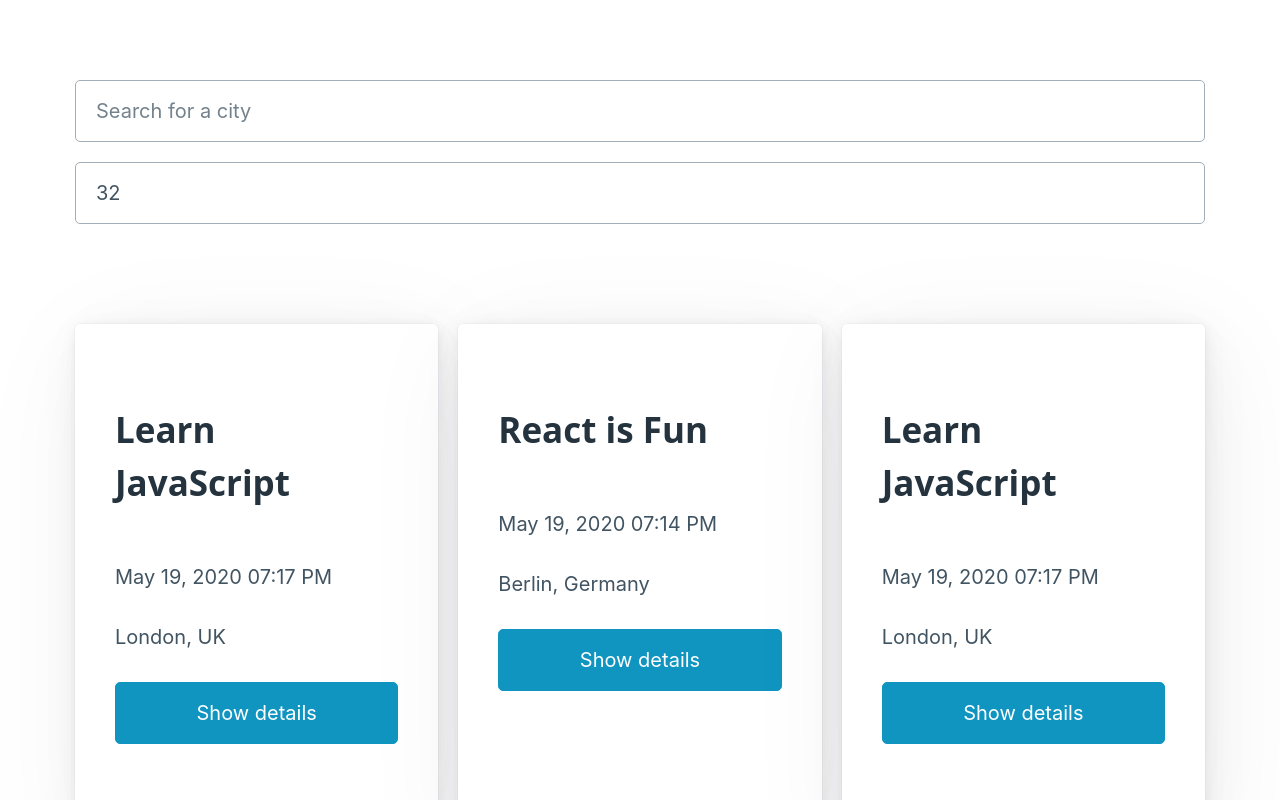
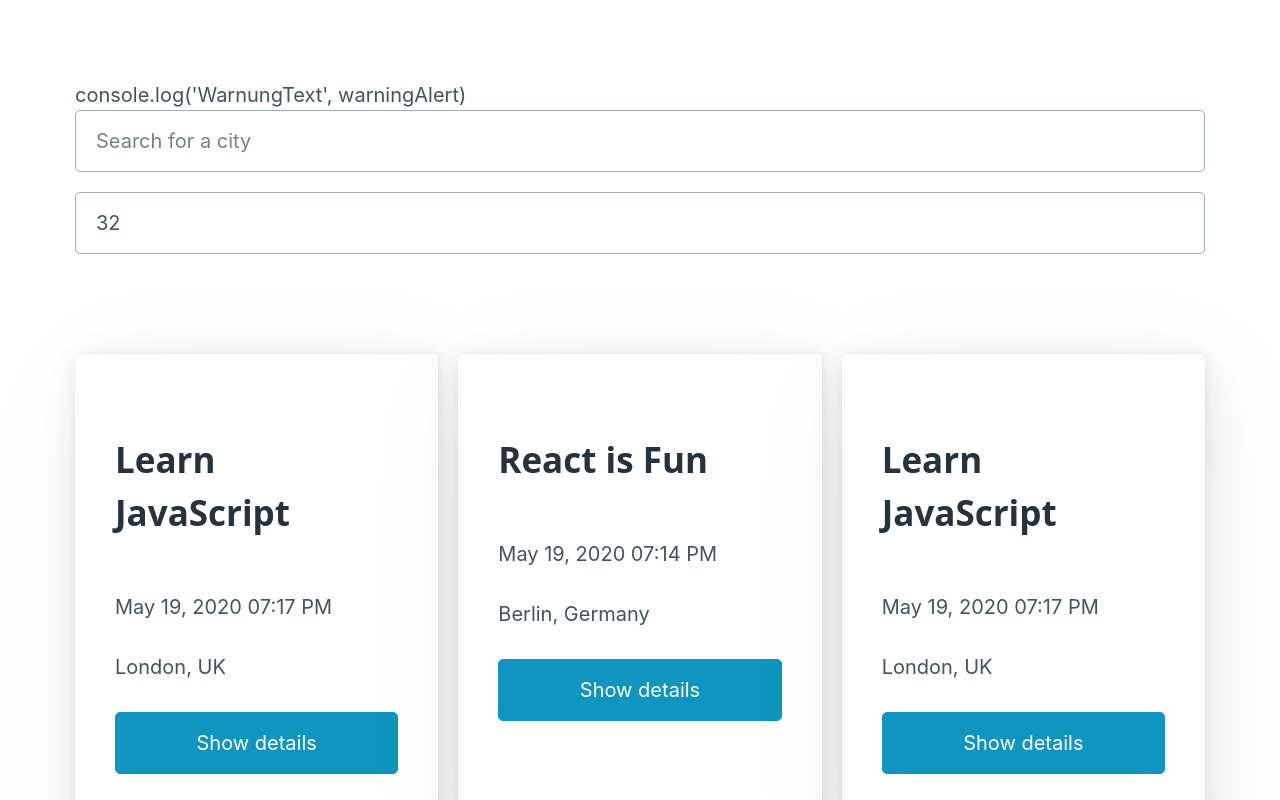
Before and after one commit to dkause/meet, a React (Create React App) app: page / in a window 1280 px wide. Shown: the top 800 px of the page. Built offline with nearby package versions, Linux system fonts and the light colour scheme; what atatus-spa would draw is missing.

Commit message:
Fix warning text and console log in App.js

```diff
--- a/src/App.js
+++ b/src/App.js
@@ -30,13 +30,13 @@
     } else {
       warningText = 'You are offliine, the is working in offline Mode'
     }
-    console.log('WarnungText', warningText)
     setWarningAlert(warningText)
     fetchData()
   }, [currentCity, currentNOE])
 
   return (
     <div className='App'>
+      console.log('WarnungText', warningAlert)
       <div role='alertdialog' className='alerts-container'>
         {infoAlert.length ? <InfoAlert text={infoAlert} /> : null}
         {errorAlert.length ? <ErrorAlert text={errorAlert} /> : null}
@@ -46,7 +46,7 @@
         allLocations={allLocations}
         setCurrentCity={setCurrentCity}
         setInfoAlert={setInfoAlert}
-      />
+        />
       <NumberOfEvents currentNOE={currentNOE} setCurrentNOE={setCurrentNOE} setErrorAlert={setErrorAlert}/>
       <EventList events={events}  />
     </div>
```
